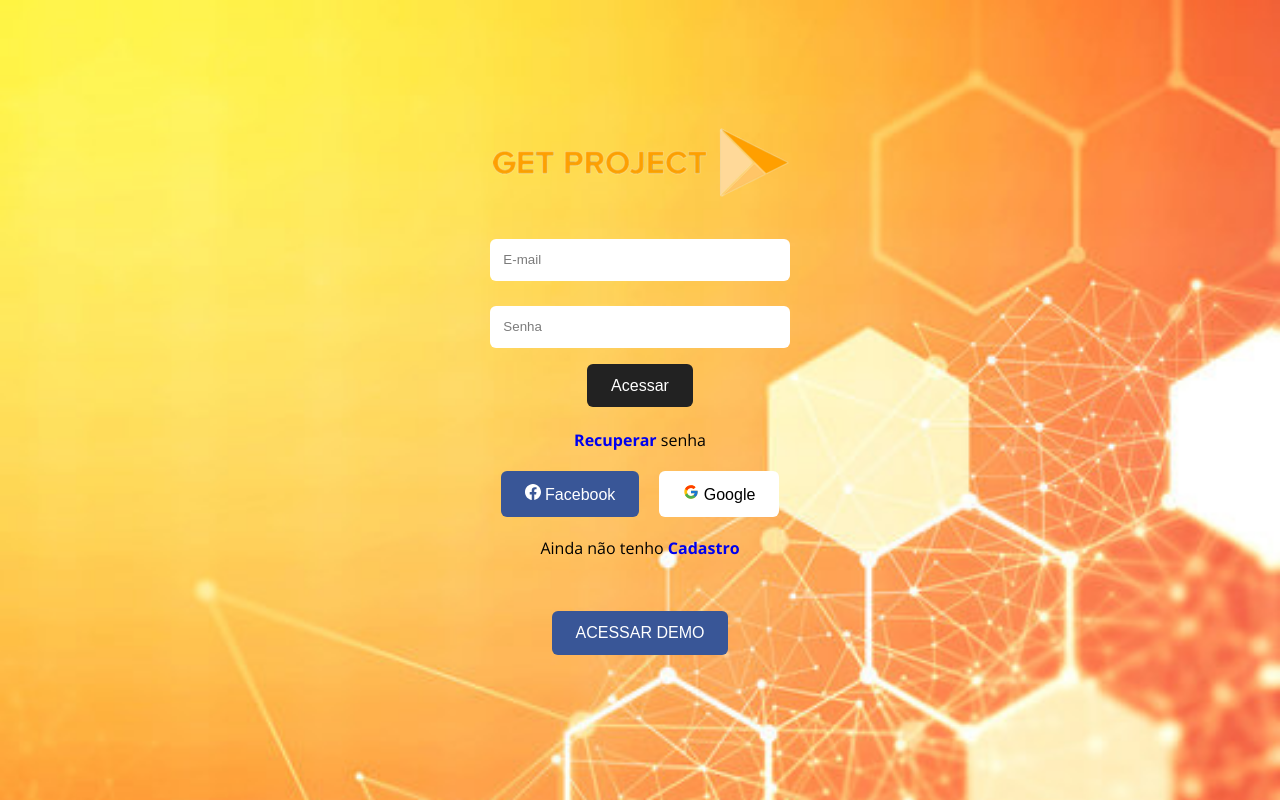
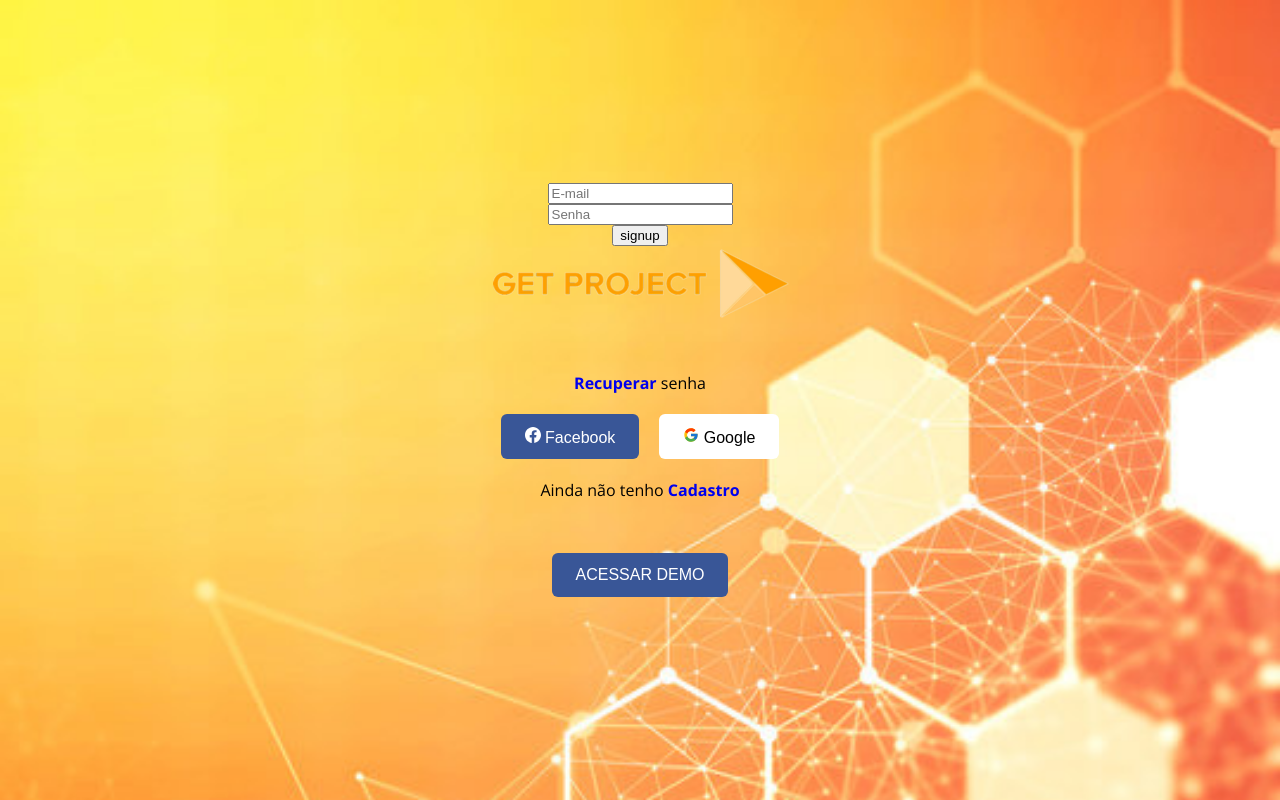
Before and after one commit to paulpessoa/get-project, a React (Create React App) app: page / in a window 1280 px wide. Built offline with nearby package versions, Linux system fonts and the light colour scheme.

Commit message:
signup way

```diff
--- a/package.json
+++ b/package.json
@@ -6,13 +6,14 @@
     "@testing-library/jest-dom": "^5.16.4",
     "@testing-library/react": "^12.1.4",
     "@testing-library/user-event": "^13.5.0",
+    "firebase": "^9.8.3",
     "json-server": "^0.17.0",
     "lodash": "^4.17.1",
     "react": "^18.0.0",
     "react-dom": "^18.0.0",
     "react-icons": "^4.3.1",
     "react-router-dom": "^6.3.0",
-    "react-scripts": "^5.0.1",
+    "react-scripts": "^2.1.3",
     "source-map-resolve": "^0.6.0",
     "swagger-ui-react": "^4.12.0",
     "urix": "^0.1.0",
--- a/src/components/auth/UserLogin.js
+++ b/src/components/auth/UserLogin.js
@@ -1,17 +1,33 @@
-import React from 'react';
+//https://www.youtube.com/watch?v=_Kv965pA-j8&t=32s
+
+import React, { useRef, useState } from 'react';
 import logo from '../../img/getprojectlogo.png';
 
-import Input from '../form/Input';
-import SubmitButton from '../form/SubmitButton';
+import { signup } from '../../firebase';
+
+
 import styles from '../project/ProjectForm.module.css';
 import {BsFacebook} from 'react-icons/bs'
 import {FcGoogle} from 'react-icons/fc'
 import { Link } from 'react-router-dom';
 
 function UserLogin () {
-    var inputMail = document.getElementById('key')
-    var inputPsw = document.getElementById('psw')
-    var loginEmailButton = document.getElementById('loginEmailButton')
+    const [loading, setLoading] = useState(false)
+    const emailRef = useRef()
+    const passwordRef = useRef()
+
+    async function handleSignup() {
+
+        setLoading(true)
+        try {
+            await signup(emailRef.current.value, passwordRef.current.value)
+        } catch {
+            alert("Este email já esta cadastrado")
+        }
+        setLoading(false)
+
+
+    }
 
     function logado() {
         sessionStorage.setItem("userToken", "62a4bcbd0e46e071d7");
@@ -20,15 +36,15 @@
         window.location = '/projects'
     }
 // variável que salva TOKEN no sessionStorage
-
     return (
         <div className={styles.Login}>
             <div className={styles.div1}>
+                        <input ref={emailRef} type="mail" placeholder="E-mail" id="key" name="mail"/>
+                        <input ref={passwordRef} type="password" placeholder="Senha" id="psw" name="password"/>
+                        <button disabled={loading} onClick={handleSignup}>signup</button>
                 <img className={styles.logo} src={logo} alt="Get-Project" />
                     <form className={styles.form}>
-                        <Input type="mail" placeholder="E-mail" id="key" name="mail"/>
-                        <Input type="password" placeholder="Senha" id="psw" name="password"/>
-                        <SubmitButton type="submit" id='loginEmailButton' text="Acessar"/>
+
                         <br></br>
                         <span className={styles.login_link}>
                             <Link to="/recoverypassword"> Recuperar </Link>
--- /dev/null
+++ b/src/firebase.js
@@ -0,0 +1,22 @@
+// Import the functions you need from the SDKs you need
+import { initializeApp } from "firebase/app"
+import { getAuth, createUserWithEmailAndPassword } from 'firebase/auth'
+
+// Your web app's Firebase configuration
+const firebaseConfig = {
+  apiKey: "AIzaSyBx5V6GjOsU9X72-wOiynnElANes8vUV70",
+  authDomain: "getproject-47b96.firebaseapp.com",
+  databaseURL: "https://getproject-47b96-default-rtdb.europe-west1.firebasedatabase.app",
+  projectId: "getproject-47b96",
+  storageBucket: "getproject-47b96.appspot.com",
+  messagingSenderId: "660059743777",
+  appId: "1:660059743777:web:50070b94167b7ca189a560"
+};
+
+// Initialize Firebase
+const app = initializeApp(firebaseConfig);
+const auth = getAuth();
+
+export function signup (email, password) {
+    return createUserWithEmailAndPassword(auth, email, password)
+}
```
Also changed, not shown: 1 other file (tests, documents, lock files or other folders).
